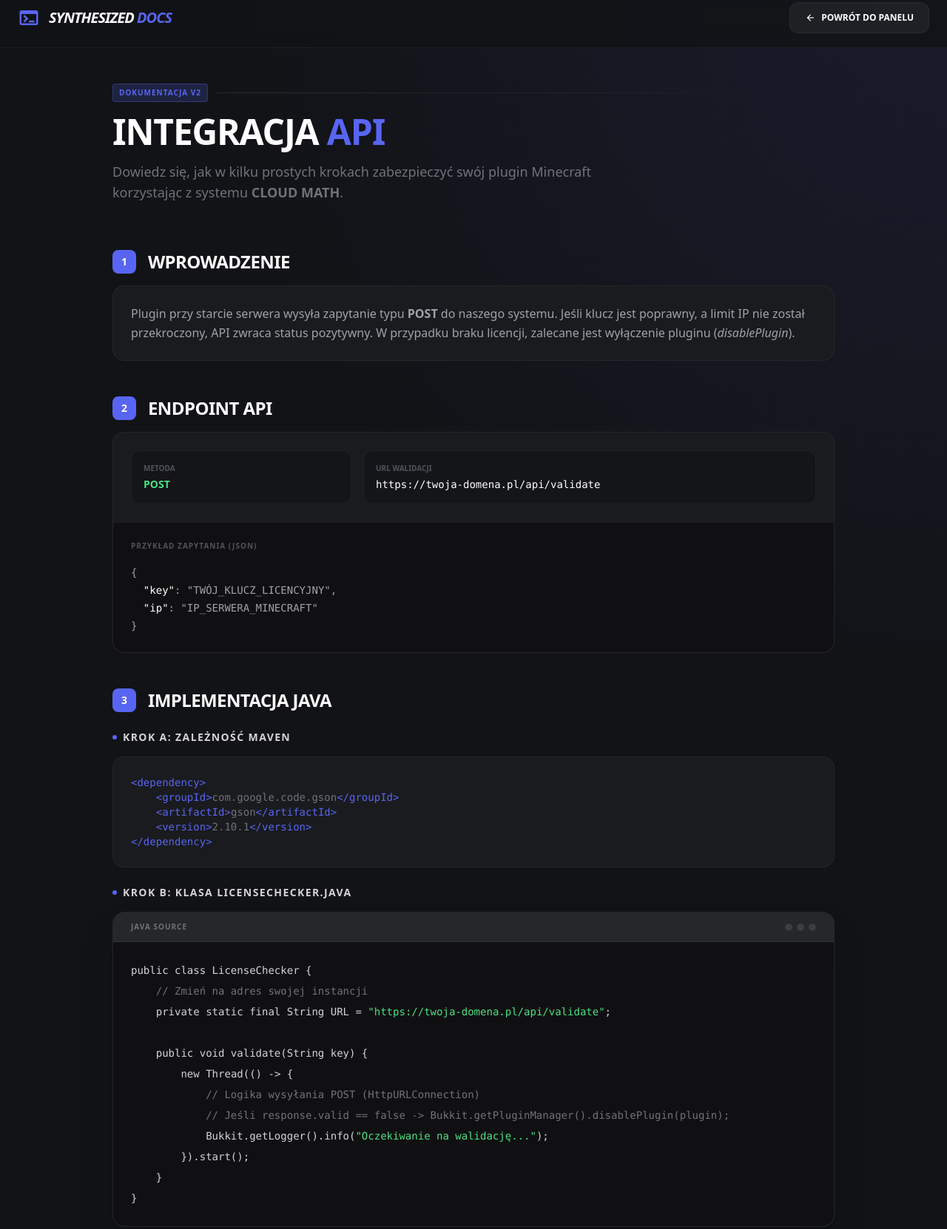
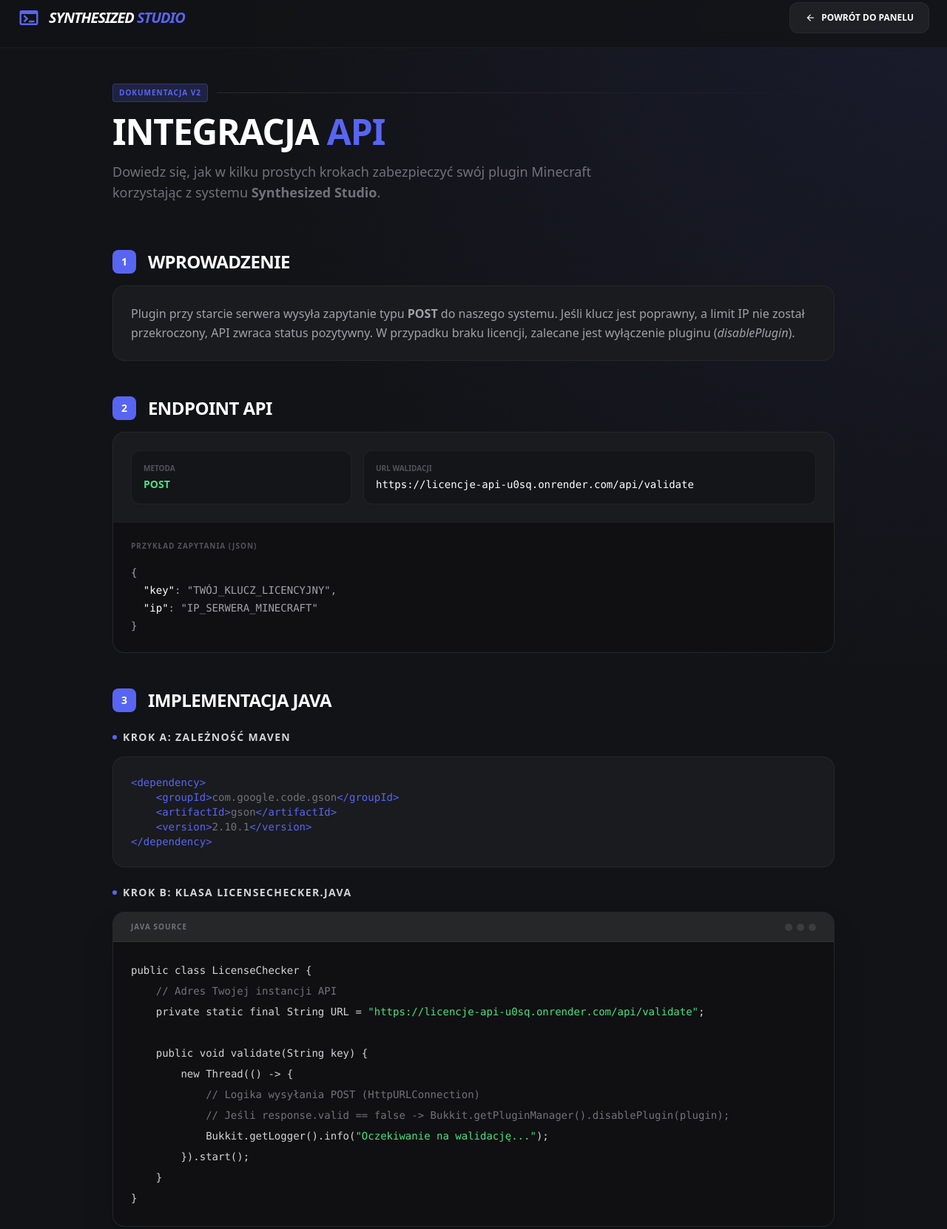
Before and after one commit to Qali0924/licencje-api, a website: page public/docs.html in a window 1280 px wide. Shown: the part 16-1678 px from the top of the page at 74% size. Drawn offline with nearby package versions, Linux system fonts and the light colour scheme.

Commit message:
Update docs.html

```diff
--- a/public/docs.html
+++ b/public/docs.html
@@ -6,7 +6,7 @@
     <title>Dokumentacja API - Synthesized Studio</title>
     <script src="https://cdn.tailwindcss.com?plugins=forms,container-queries"></script>
     <link href="https://fonts.googleapis.com/css2?family=Inter:wght@300;400;500;600;700;800;900&amp;display=swap" rel="stylesheet"/>
-    <link href="https://fonts.googleapis.com/css2?family=Material+Symbols+Outlined:wght,FILL@100..700,0..1&amp;display=swap" rel="stylesheet"/>
+    <link href="https://fonts.googleapis.com/css2?family=Material+Symbols+Outlined:wght@100..700,0..1&amp;display=swap" rel="stylesheet"/>
     <link rel="stylesheet" href="https://cdn.jsdelivr.net/npm/bootstrap-icons@1.11.1/font/bootstrap-icons.css">
 
     <script id="tailwind-config">
@@ -43,7 +43,7 @@
             <div class="flex items-center gap-3">
                 <span class="material-symbols-outlined text-primary-container text-3xl">terminal</span>
                 <div class="text-xl font-black italic tracking-tighter text-white uppercase">
-                    Synthesized <span class="text-primary-container">Docs</span>
+                    Synthesized <span class="text-primary-container">Studio</span>
                 </div>
             </div>
             <a href="/" class="flex items-center gap-2 bg-white/5 hover:bg-white/10 text-white px-5 py-2.5 rounded-xl font-bold text-xs transition-all border border-white/5">
@@ -63,7 +63,7 @@
                 Integracja <span class="text-primary-container">API</span>
             </h1>
             <p class="text-zinc-500 text-lg max-w-2xl">
-                Dowiedz się, jak w kilku prostych krokach zabezpieczyć swój plugin Minecraft korzystając z systemu <b>CLOUD MATH</b>.
+                Dowiedz się, jak w kilku prostych krokach zabezpieczyć swój plugin Minecraft korzystając z systemu <b>Synthesized Studio</b>.
             </p>
         </div>
 
@@ -93,7 +93,7 @@
                             </div>
                             <div class="bg-black/20 p-4 rounded-xl border border-white/5 md:col-span-2">
                                 <p class="text-[10px] font-black text-zinc-600 uppercase mb-1">URL Walidacji</p>
-                                <p class="text-white font-mono text-sm break-all">https://twoja-domena.pl/api/validate</p>
+                                <p class="text-white font-mono text-sm break-all">https://licencje-api-u0sq.onrender.com/api/validate</p>
                             </div>
                         </div>
                     </div>
@@ -141,8 +141,8 @@
                         </div>
                         <div class="p-6 bg-black/40 overflow-x-auto">
                             <pre class="text-sm leading-7 text-zinc-300"><code><span class="text-primary">public class</span> LicenseChecker {
-    <span class="text-zinc-500">// Zmień na adres swojej instancji</span>
-    <span class="text-primary">private static final String</span> URL = <span class="text-secondary">"https://twoja-domena.pl/api/validate"</span>;
+    <span class="text-zinc-500">// Adres Twojej instancji API</span>
+    <span class="text-primary">private static final String</span> URL = <span class="text-secondary">"https://licencje-api-u0sq.onrender.com/api/validate"</span>;
 
     <span class="text-primary">public void</span> validate(String key) {
         <span class="text-primary">new</span> Thread(() -> {
```
